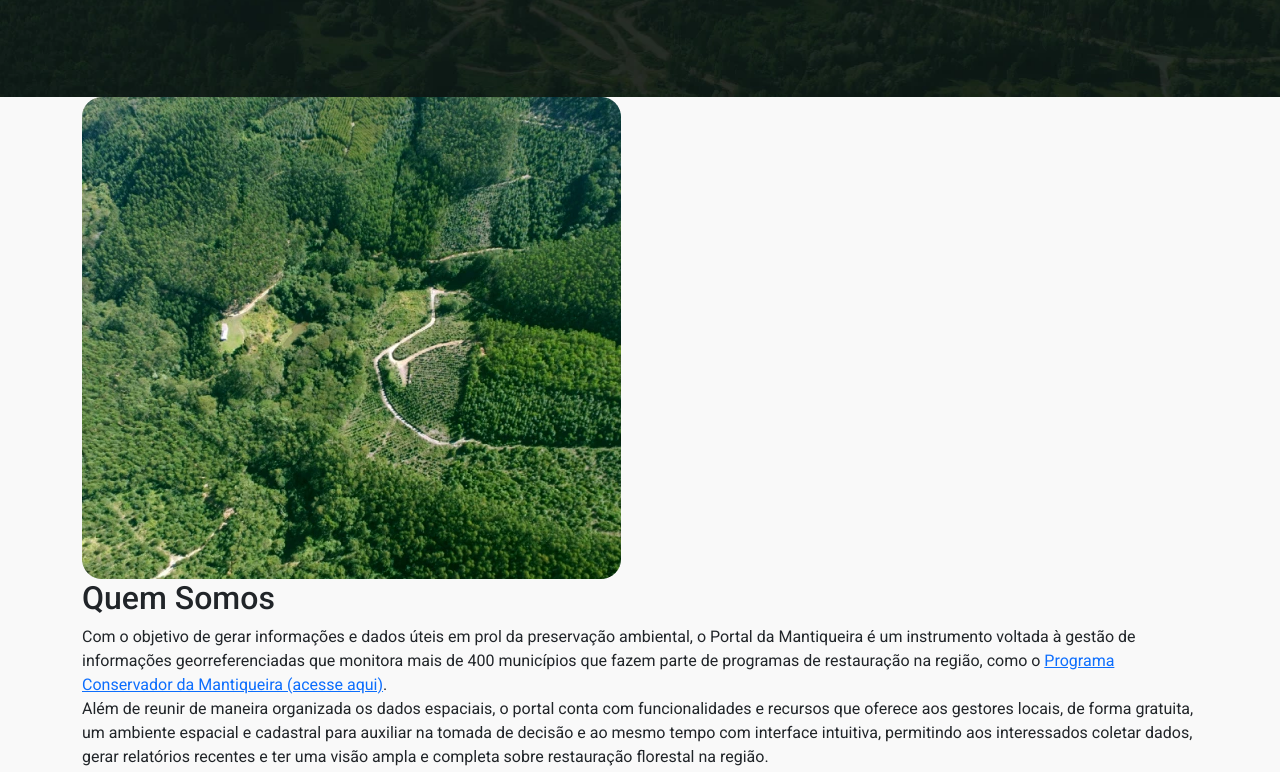
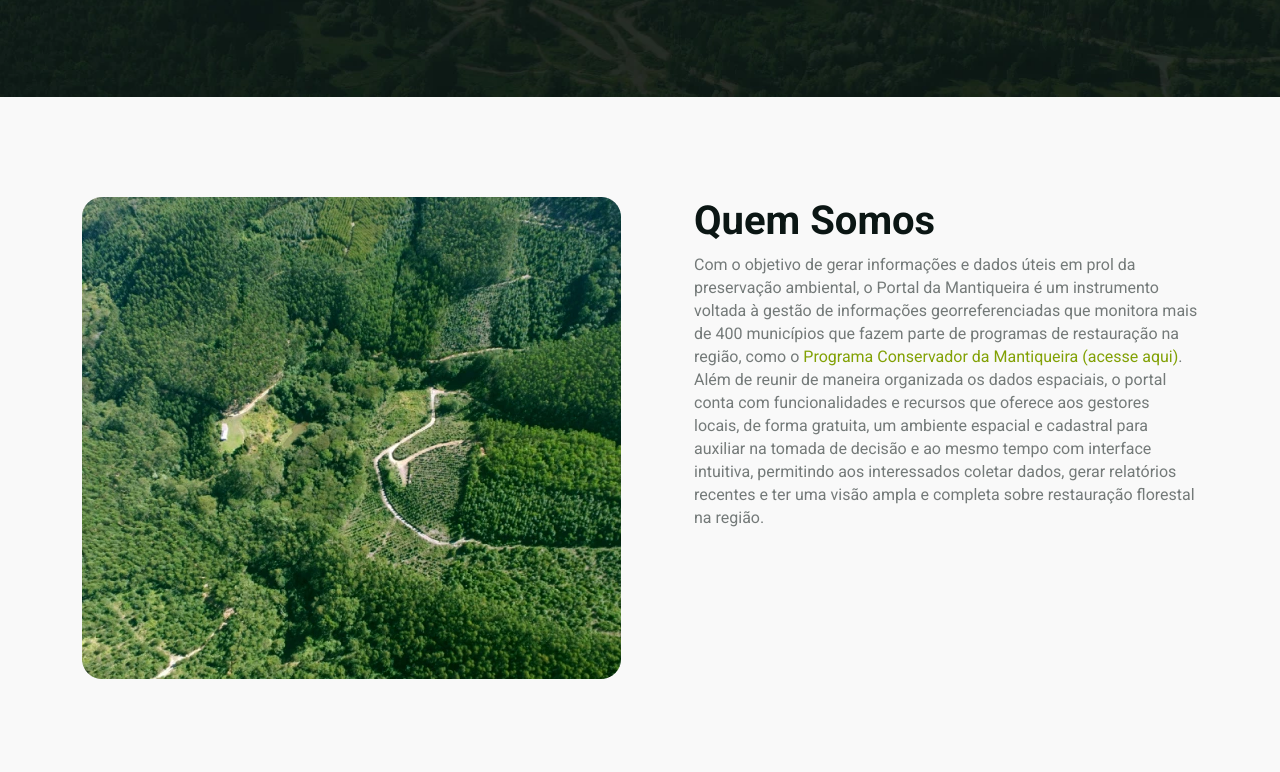
Before and after one commit to auditoreie/gestao-inteligente-a25.014, a plain HTML site: page index.html in a window 1280 px wide. Shown: the part 1691-2463 px from the top of the page. Drawn offline with nearby package versions, Linux system fonts and the light colour scheme.

Commit message:
feat: about us section

```diff
--- a/assets/css/style.css
+++ b/assets/css/style.css
@@ -226,3 +226,38 @@ ul {
   line-height: 120%;
   margin-bottom: 20px;
 }
+
+#about-us {
+  padding-block: 100px 137px;
+}
+
+#about-us .container > div {
+  display: flex;
+  gap: 73px;
+}
+
+#about-us .container > div p {
+  color: #747A79;
+  font-size: 16px;
+  font-weight: 400;
+  line-height: 144%;
+}
+
+#about-us .container > div h2 {
+  color: #0B1614;
+  font-size: 40px;
+  font-weight: 600;
+  line-height: 120%;
+}
+
+#about-us .first-block {
+  margin-bottom: 100px;
+}
+
+#about-us a {
+  color: #82A105;
+  font-size: 16px;
+  font-weight: 400;
+  line-height: 144%;
+  text-decoration: none;
+}
```
